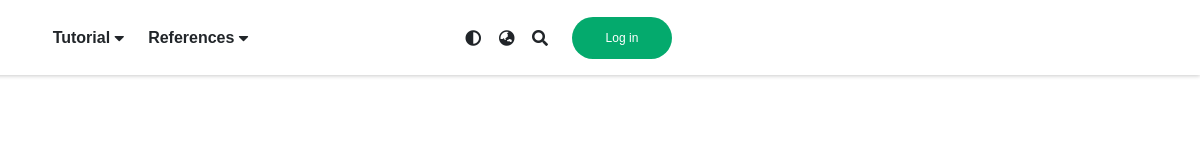
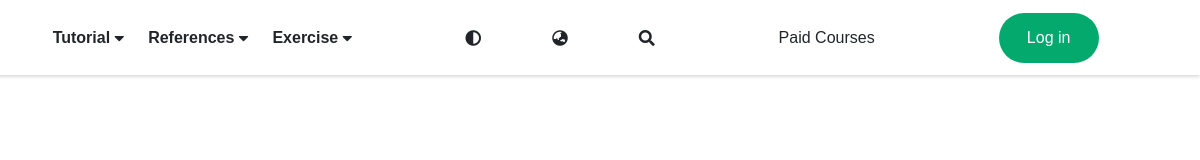
Before and after one commit to techinnovadors/Full-Stack-Assignments, a plain HTML site: page Code-base/Day10/index.html in a window 1280 px wide. Shown: the full height of the page, 80-1280 px from the left. Drawn offline with nearby package versions, Linux system fonts and the light colour scheme.

Commit message:
Content Responsiveness Done: Spacing Left

```diff
--- a/Code-base/Day10/assets/css/style.css
+++ b/Code-base/Day10/assets/css/style.css
@@ -24,10 +24,17 @@
 
 .login-btn {
   border-radius: 25px;
-  font-size: 12px;
   max-width: 100px;
   min-width: 80px;
   width: 100%;
+  line-height: 2;
+  padding: 8px 16px;
+}
+
+
+.span-primary-hover:hover {
+  border-radius: 25px;
+  max-width: 150px;
   line-height: 2;
   padding: 8px 16px;
 }
@@ -39,7 +46,7 @@
   align-items: center;
 }
 
-.primary-hover{
+.primary-hover {
   min-width: 90px;
 }
 
@@ -55,17 +62,18 @@
 
 @media (min-width:861px) {
   .d-xm-flex {
-    display: flex!important;
+    display: flex !important;
   }
 
-  .d-xm-none{
-    display: none!important;
+  .d-xm-none {
+    display: none !important;
   }
+
 }
 
 
 @media (min-width:992px) {
-    .primary-hover{
-      padding: 0 10px;
-    }
+  .primary-hover {
+    padding: 0 10px;
+  }
 }
--- a/Code-base/Day10/index.html
+++ b/Code-base/Day10/index.html
@@ -29,7 +29,7 @@
                     <img src="https://upload.wikimedia.org/wikipedia/commons/a/a0/W3Schools_logo.svg"
                         class="logo img-fluid" alt="W3 Schools Logo">
                 </div>
-                <div class="col-4 col-md-7 col-xl-4">
+                <div class="col-4 col-md-4 col-xl-4">
                     <div class="align-items-center h-100 justify-content-center primary-hover d-flex d-xm-none">
                         <span class="fw-bold px-1">Menu</span>
                         <i class="fa fa-caret-down pl-2"></i>
@@ -43,15 +43,18 @@
                         <i class="fa fa-caret-down pl-2"></i>
                     </div>
 
-                    <!-- <div class="align-items-center d-none d-xl-flex h-100 justify-content-center primary-hover">
+                    <div class="align-items-center d-none d-lg-flex h-100 justify-content-center primary-hover">
                         <span class="fw-bold px-1">Exercise</span>
                         <i class="fa fa-caret-down pl-2"></i>
-                    </div> -->
+                    </div>
                 </div>
-                <div class="col-2 col-md-2 col-xl-1 justify-content-between">
+                <div class="col-2 col-md-2 justify-content-between">
                     <i class="fa fa-adjust d-none  d-md-inline-block"></i>
                     <i class="fa fa-globe-asia"></i>
                     <i class="fa fa-search"></i>
+                </div>
+                <div class="col-md-3 justify-content-center d-none d-xm-flex">
+                    <span class="span-primary-hover primary-hover">Paid Courses</span>
                 </div>
                 <div class="col-4 col-md-2">
 
```
